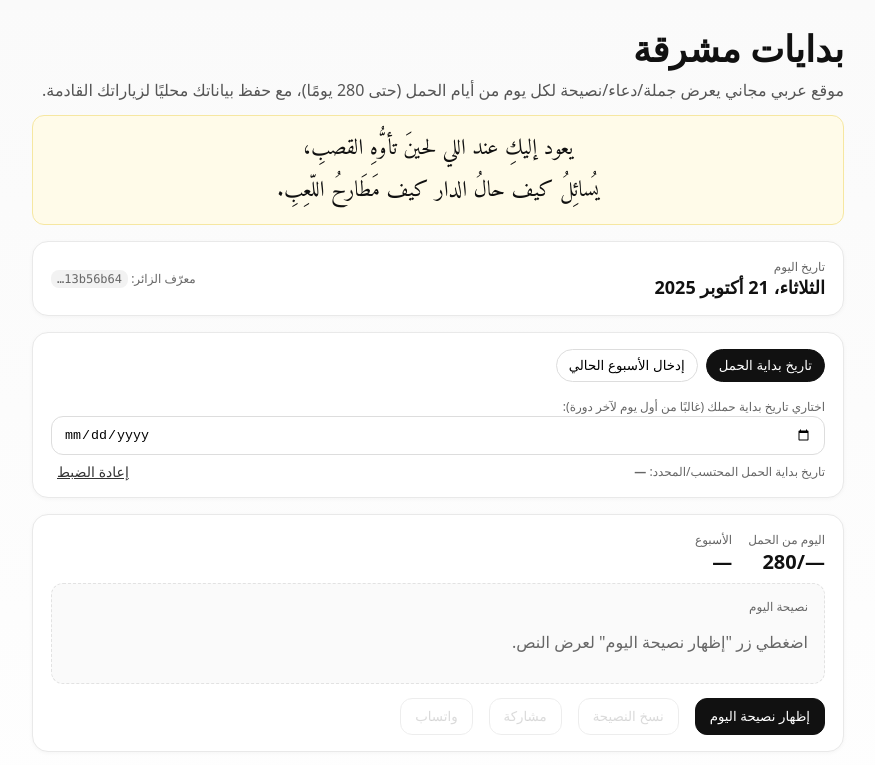
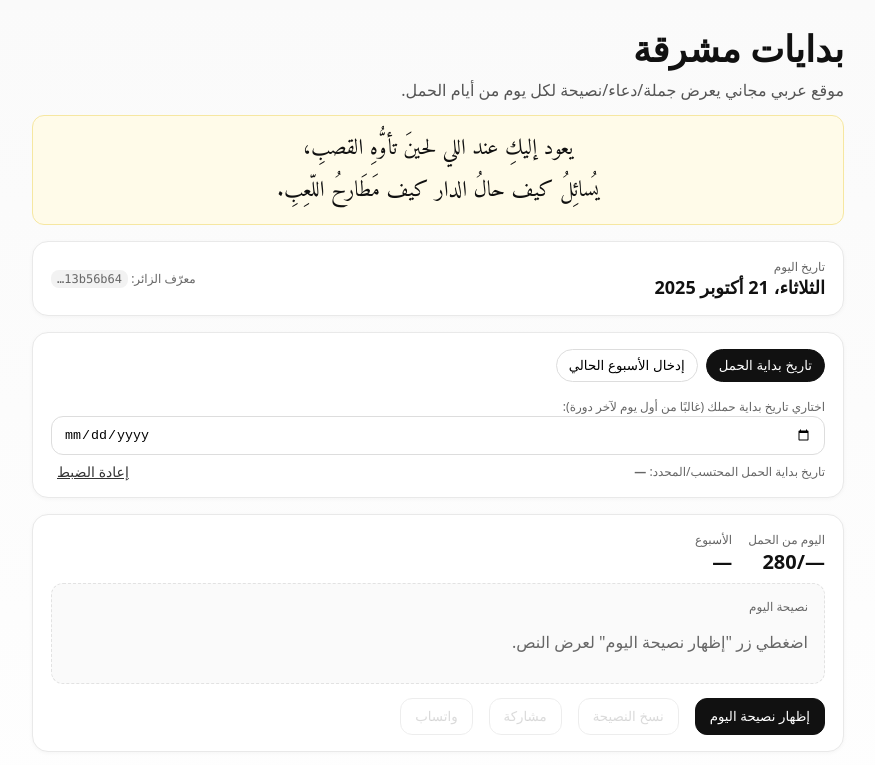
Before and after one commit to Rabi3oo/pregnancy-tips, a plain HTML site: page index.html in a window 1280 px wide. Shown: the top 765 px of the page, without its empty margins (202-1077 px from the left). Drawn offline with Linux system fonts and the light colour scheme.

Commit message:
index.html

```diff
--- a/index.html
+++ b/index.html
@@ -13,7 +13,7 @@
   <div class="container">
     <header class="site-header">
       <h1>بدايات مشرقة</h1>
-      <p class="subtitle">موقع عربي مجاني يعرض جملة/دعاء/نصيحة لكل يوم من أيام الحمل (حتى 280 يومًا)، مع حفظ بياناتك محليًا لزياراتك القادمة.</p>
+      <p class="subtitle">موقع عربي مجاني يعرض جملة/دعاء/نصيحة لكل يوم من أيام الحمل.</p>
       <div class="poem-top">
         <div>أنا أعطيتُ هذا الليل أسمائي وهاجَرَ بِي</div>
         <div>جَعلتُ نُجومَهُ كُتُباً رَسَمْتُكِ نَجمةَ الكُتُبِ</div>
```
